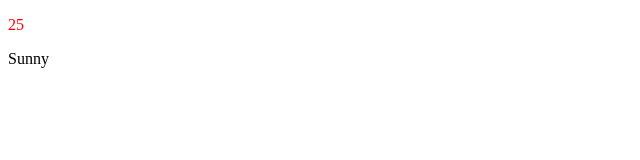
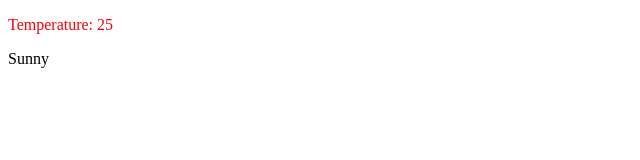
Before and after one commit to acciojob/conditional-weather-report-satyamgupta09, a React app: page / in a window 1280 px wide. Shown: the top 160 px of the page, without its empty margins (0-640 px from the left). Built offline with nearby package versions, Linux system fonts and the light colour scheme.

Commit message:
Update WeatherDisplay.js

```diff
--- a/src/components/WeatherDisplay.js
+++ b/src/components/WeatherDisplay.js
@@ -4,7 +4,7 @@ export default function WeatherDisplay({ temp }) {
     <div>
       <span>
       <p style={{ color: temp.temperature > 20 ? "red" : "blue" }}>
-        {temp.temperature}
+        Temperature: {temp.temperature}
       </p>
       <p>{temp.conditions}</p>
       </span>
```
